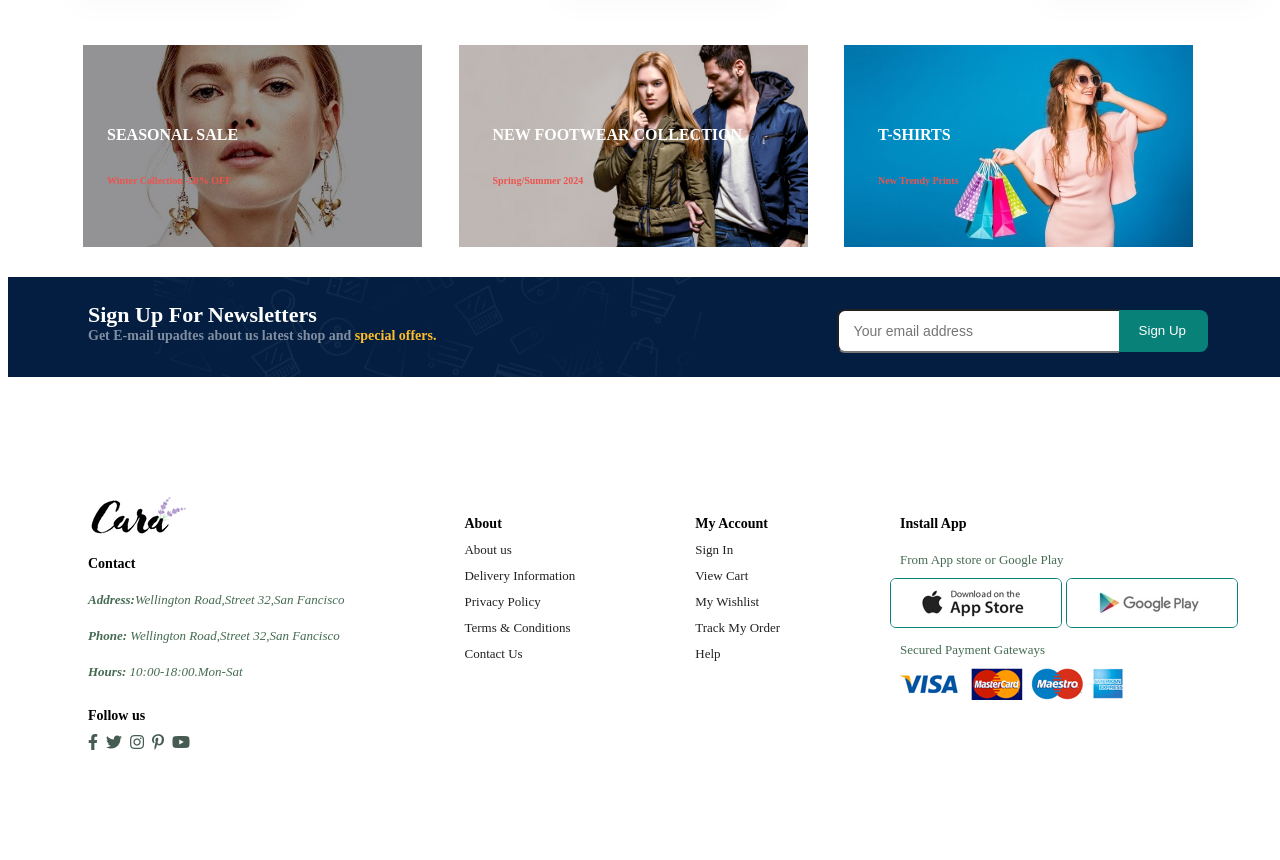
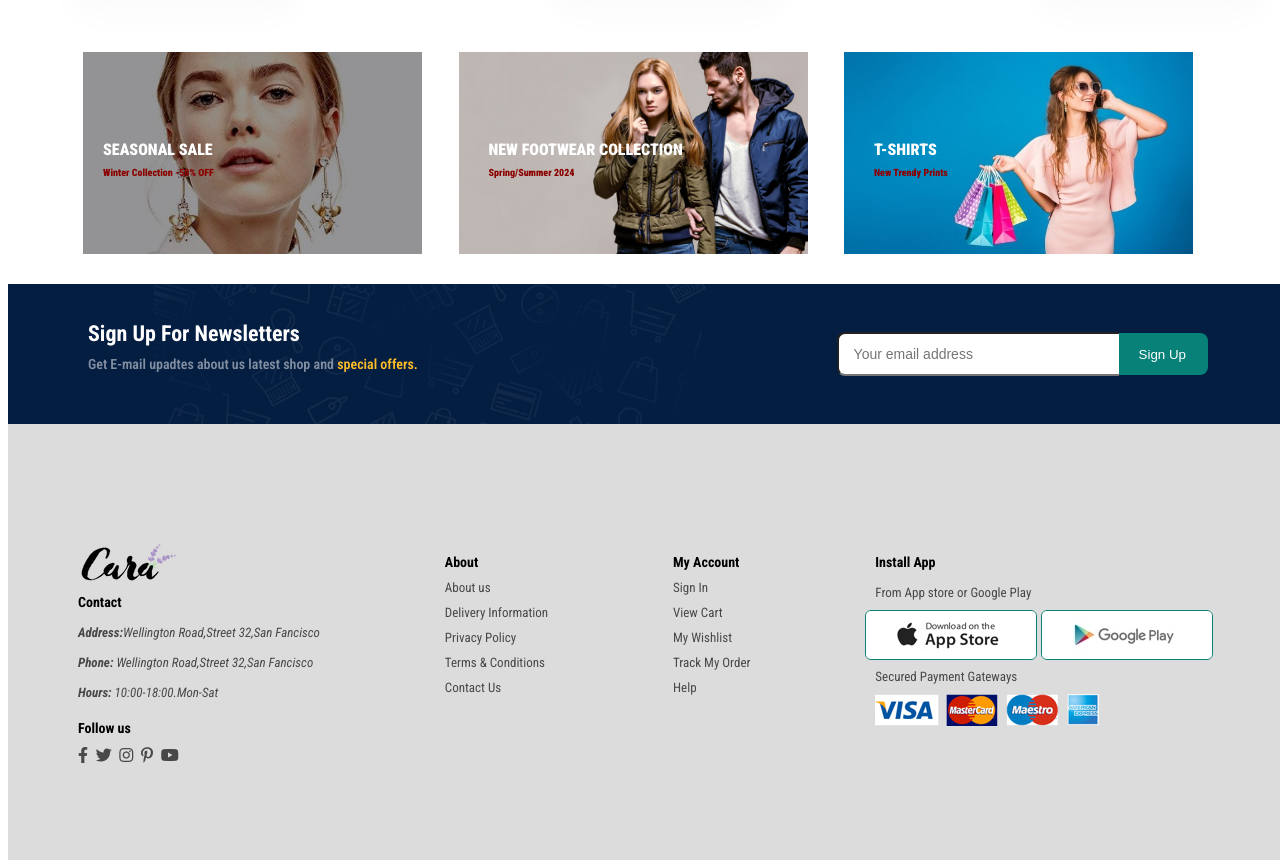
Before and after one commit to nhutduy-1905/web_coban, a plain HTML site: page src/index/index.html in a window 1280 px wide. Shown: the part 1937-2797 px from the top of the page. Drawn offline with Linux system fonts and the light colour scheme; files that its build step writes are made by us from their sources.

Commit message:
chỉnh sửa 19/10/24

```diff
--- a/src/benefit/benefit.css
+++ b/src/benefit/benefit.css
@@ -20,7 +20,7 @@
      /* Tạo bóng cho hộp với độ mờ nhẹ */
     border: 1px solid #cce7d0;
     /* Tạo viền màu xanh nhạt cho mỗi hộp */
-    border-radius: px;
+    border-radius: 5px;
     /* Bo tròn góc của hộp với bán kính 4px */
      margin: 10px;
     /* Tạo khoảng cách ngoài cho mỗi hộp là 15px */
--- a/src/index/index.html
+++ b/src/index/index.html
@@ -11,9 +11,12 @@
     <link rel="stylesheet" href="../index/main.css">
     <link rel="stylesheet" href="../product/product.css">
     <link rel="stylesheet" href="../product/item.css">
-
+    <link rel="preconnect" href="https://fonts.googleapis.com">
+    <link rel="preconnect" href="https://fonts.gstatic.com" crossorigin>
      <!-- link sao -->
-     <link rel="stylesheet" href="https://cdnjs.cloudflare.com/ajax/libs/font-awesome/6.0.0-beta3/css/all.min.css">
+    <link rel="preconnect" href="https://fonts.googleapis.com">
+<link rel="preconnect" href="https://fonts.gstatic.com" crossorigin>
+<link href="https://fonts.googleapis.com/css2?family=Roboto+Condensed:ital,wght@0,100..900;1,100..900&family=Roboto:ital,wght@0,100;0,300;0,400;0,500;0,700;0,900;1,100;1,300;1,400;1,500;1,700;1,900&display=swap" rel="stylesheet">
      <link rel="stylesheet" href="product.css">
      <!-- link giỏ hàng -->
      <link rel="stylesheet" href="https://pro.fontawesome.com/releases/v5.15.4/css/all.css">
@@ -22,6 +25,7 @@
 </head>
 
 <body>
+
     <section id="header">
         <a href="#"><img src="../../images/logo.png" class="logo" alt="Logo"></a>
         <div>
@@ -282,5 +286,4 @@
      </footer>
 
 </body>
-
 </html>
--- a/src/index/main.css
+++ b/src/index/main.css
@@ -16,7 +16,7 @@ h2 {
 
 h4 {
     font-size: 30px;
-
+    margin-top: 10px;
     margin-bottom: 10px;
 }
 
@@ -27,7 +27,7 @@ h6 {
 
 p {
     font-size: 16px;
-    color: #456b52;
+
     margin: 15px 0  20px ;
     margin-top: 0px;
 }
@@ -42,6 +42,7 @@ p {
 
 body {
     width: 100%;
+   font-family: "Roboto Condensed", sans-serif;
 }
 
 #header {
--- a/src/product/item.css
+++ b/src/product/item.css
@@ -2,7 +2,9 @@
     display: flex; /* Thiết lập bố cục flexbox cho phần tử này, cho phép sắp xếp con cái linh hoạt */
     justify-content: space-between; /* Căn giữa các phần tử con với khoảng cách đều */
     /* flex-wrap: wrap; Cho phép các phần tử con xuống dòng nếu không đủ không gian */
-    padding: 0 75px; /* Thêm khoảng cách bên trong cho phần tử, 0 trên dưới và 75px trái phải */
+    padding: 0 75px; /* Thêm khoảng cách bên trong cho phần tử, 0 trên dưới và 75px
+     trái phải */
+
  }
 
  #banner3 .banner-box {
@@ -37,25 +39,26 @@
     color: #fff; /* Đặt màu chữ cho tiêu đề h2 là trắng */
     font-weight: 900; /* Thiết lập độ đậm cho chữ tiêu đề */
     font-size: 16px; /* Đặt kích thước chữ cho tiêu đề */
-    margin-bottom: 3px;
+    margin-bottom: -20px;
     margin-right: 20px;
-    margin-left: 24px;
+    margin-left: 20px;
     margin-top: -5px;
  }
 
  #banner3 h3 {
-  color: #ec544e; /* Đặt màu chữ cho tiêu đề h3 là một màu đỏ đặc trưng */
+  color:#8B0000; /* Đặt màu chữ cho tiêu đề h3 là một màu đỏ đặc trưng */
   font-weight: 900; /* Thiết lập độ đậm cho chữ tiêu đề h3 */
   font-size: 10px; /* Đặt kích thước chữ cho tiêu đề h3 */
-  margin-bottom: 3px;
-  margin-right: 20px;
-  margin-left: 24px;
+  margin-bottom: 10px;
+  margin-right: 25px;
+  margin-left: 20px;
+
 
 
  }
 
  #newsletter {
-    height: 100px;
+    height: 140px;
     display:flex; /* Thiết lập bố cục flexbox cho phần tử này */
     justify-content: space-between; /* Căn giữa các phần tử con với khoảng cách đều */
     flex-wrap: wrap; /* Cho phép các phần tử con xuống dòng nếu không đủ không gian */
@@ -64,6 +67,8 @@
     background-repeat: no-repeat; /* Không lặp lại hình nền */
     background-position: 20% 30%; /* Căn hình nền ở vị trí cụ thể */
     background-color: #041e42; /* Đặt màu nền cho phần newsletter */
+
+
  }
 
  .newtest {
@@ -76,7 +81,7 @@
     font-size: 22px; /* Đặt kích thước chữ cho tiêu đề h4 */
     font-weight: 700; /* Thiết lập độ đậm cho chữ tiêu đề h4 */
     color: #fff; /* Đặt màu chữ cho tiêu đề h4 là trắng */
-    margin-bottom: 0px;
+
     margin-top: 5px;
 
 
@@ -123,6 +128,7 @@
  }
  footer
  {
+     background-color:#DCDCDC;
     display: flex;
     flex-wrap: wrap;
     justify-content: space-between;
@@ -133,34 +139,29 @@ footer .col
    flex-direction: column;
    align-items: flex-start;
    margin-bottom: 20%;
-   margin-left: 40px;
+   margin-left: 30px;
    margin-top: 80px;
-   margin-right: 0px;
+   margin-right: 25px;
 }
 footer logo
 {
    margin-bottom: 25px;
-
-
 }
 footer h4{
     font-size: 14px;
-
-
-
 }
 footer p
 {
    font-size: 13px;
-
+   color:#484848;
    margin-bottom: 10px;
-   margin-top: 10px;
+   margin-top: 5px;
    margin-right: 0px;
 }
 footer a{
     font-size: 13px;
     text-decoration: none;
-    color:#222;
+    color:#484848;
     margin-bottom: 10px;
 }
 footer .follow
@@ -169,7 +170,7 @@ footer .follow
 }
 footer .follow i
 {
-  color:#465b52;
+  color:#484848;
   padding-right: 4px;
   cursor: pointer;
 
@@ -190,7 +191,7 @@ footer .install img
 footer .follow i:hover
 footer a:hover
 {
-  color:#088178
+  color:#088178;
 }
 footer .col1 {
    margin-bottom: 10px;
```
